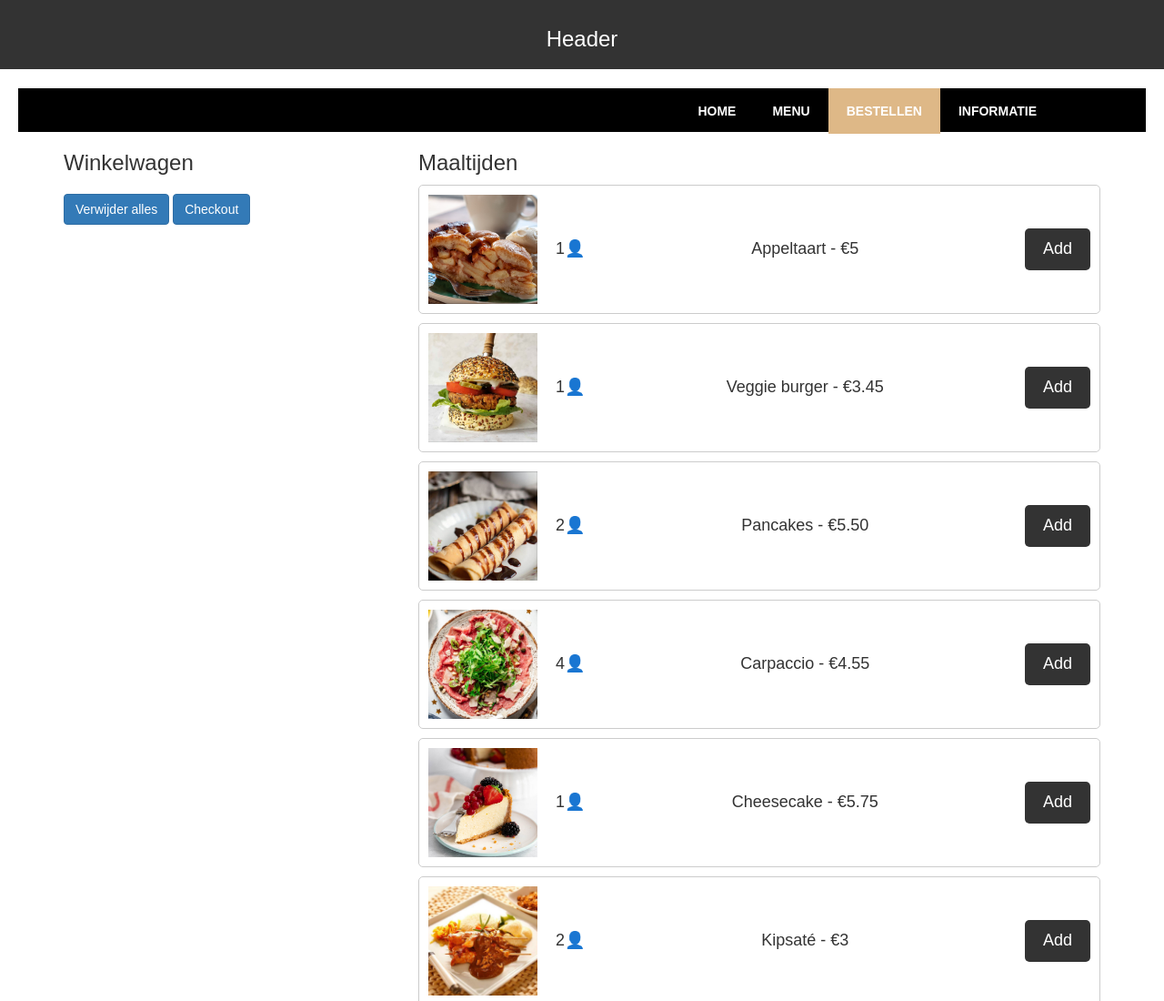
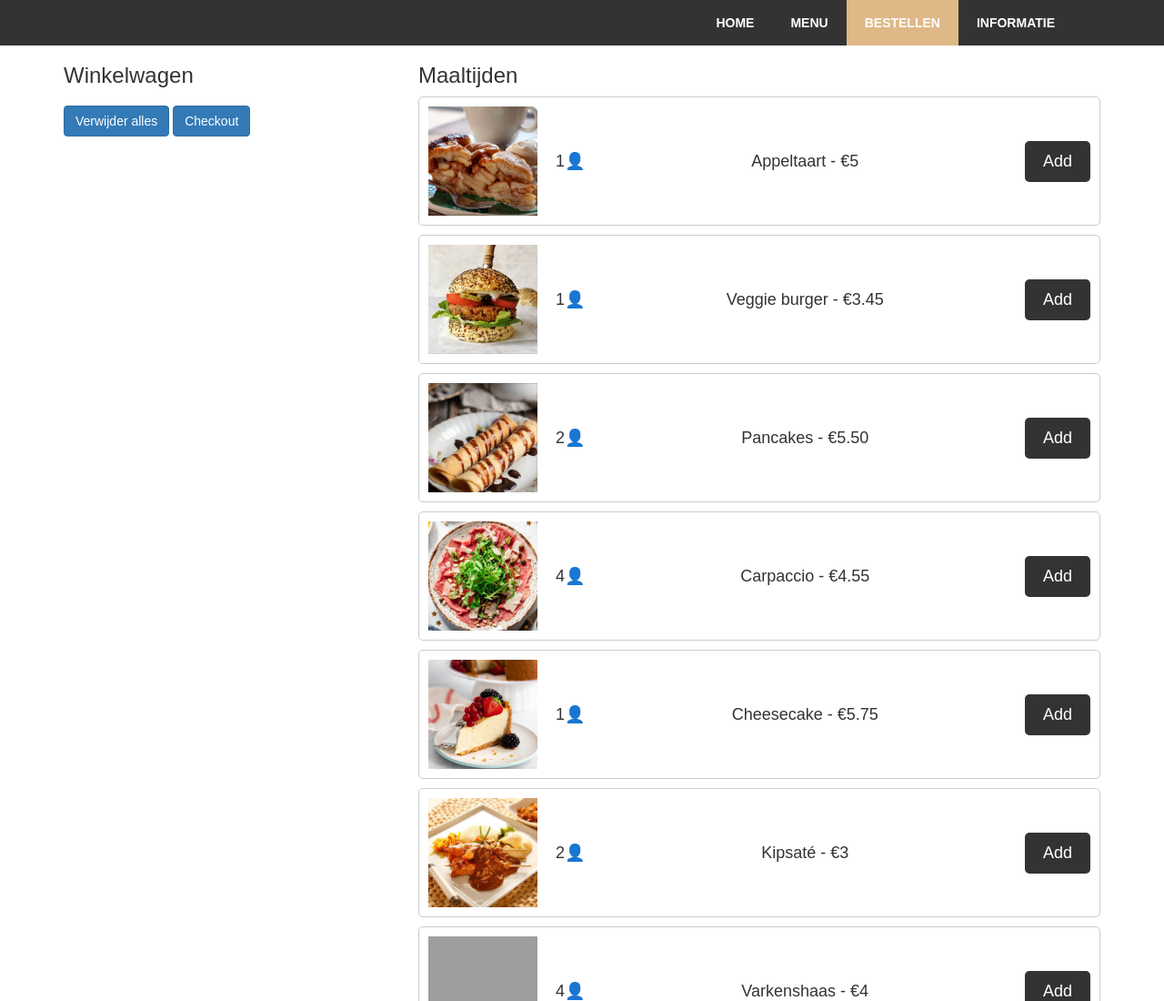
Before and after one commit to charleywensink/eten-bestellen, a plain HTML site: page bestel/Bestel.html in a window 1280 px wide. Shown: the top 1100 px of the page at 91% size. Drawn offline with nearby package versions, Linux system fonts and the light colour scheme; grey boxes are pictures that could not be loaded.

```diff
--- a/bestel/Bestel.html
+++ b/bestel/Bestel.html
@@ -13,7 +13,6 @@
 </head>
 <body>
     <header>
-        <h1>Header</h1>
     </header>
 
     <main>
--- a/bestel/style.css
+++ b/bestel/style.css
@@ -24,10 +24,10 @@ main {
 }
 
 header {
-    background-color: #333;
+    background-color: #ffffff;
     color: #fff;
     text-align: center;
-    padding: 10px;
+    padding: 15px;
 }
 
 footer {
@@ -38,13 +38,12 @@ footer {
 }
 
 nav {
+    background-color: rgba(0, 0, 0, 0.8);
+    position: fixed;
+    top: 0;
+    left: 0;
     width: 100%;
-    height: 50px;
-    background-color: black;
-    border-top: 1px solid rgba(255,255, 255);
-    border-bottom: 1px solid rgba(255,255, 255);
-    position: sticky ;
-    top: 0 ;
+    z-index: 100;
 }
 
 nav ul {
```
Also changed, not shown: index/index.html (+1 -1 lines), info/info.html (+1 -1 lines), menu/menu.html (+1 -1 lines).
